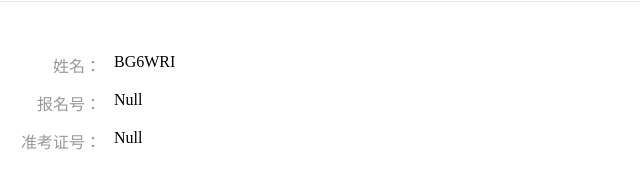
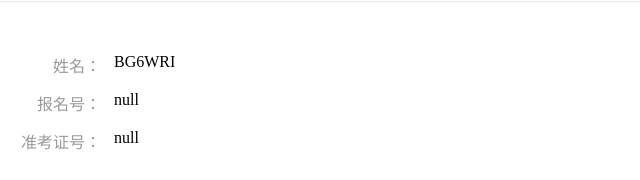
Before and after one commit to BG6WRI/bg6wri.com, a plain HTML site: page master.html in a window 1280 px wide. Shown: the part 136-316 px from the top of the page, 93-733 px from the left. Drawn offline with Linux system fonts and the light colour scheme.

Commit message:
Update master.html

```diff
--- a/master.html
+++ b/master.html
@@ -52,11 +52,11 @@
                     </tr>
                     <tr>
                         <td class="cjxx-info-title">报名号：</td>
-                        <td class="cjxx-info-content">Null</td>
+                        <td class="cjxx-info-content">null</td>
                     </tr>
                     <tr>
                         <td class="cjxx-info-title">准考证号：</td>
-                        <td class="cjxx-info-content">Null</td>
+                        <td class="cjxx-info-content">null</td>
                     </tr>
                     <tr class="cjxx-info-cut">
                         <td colspan="2"></td>
```
